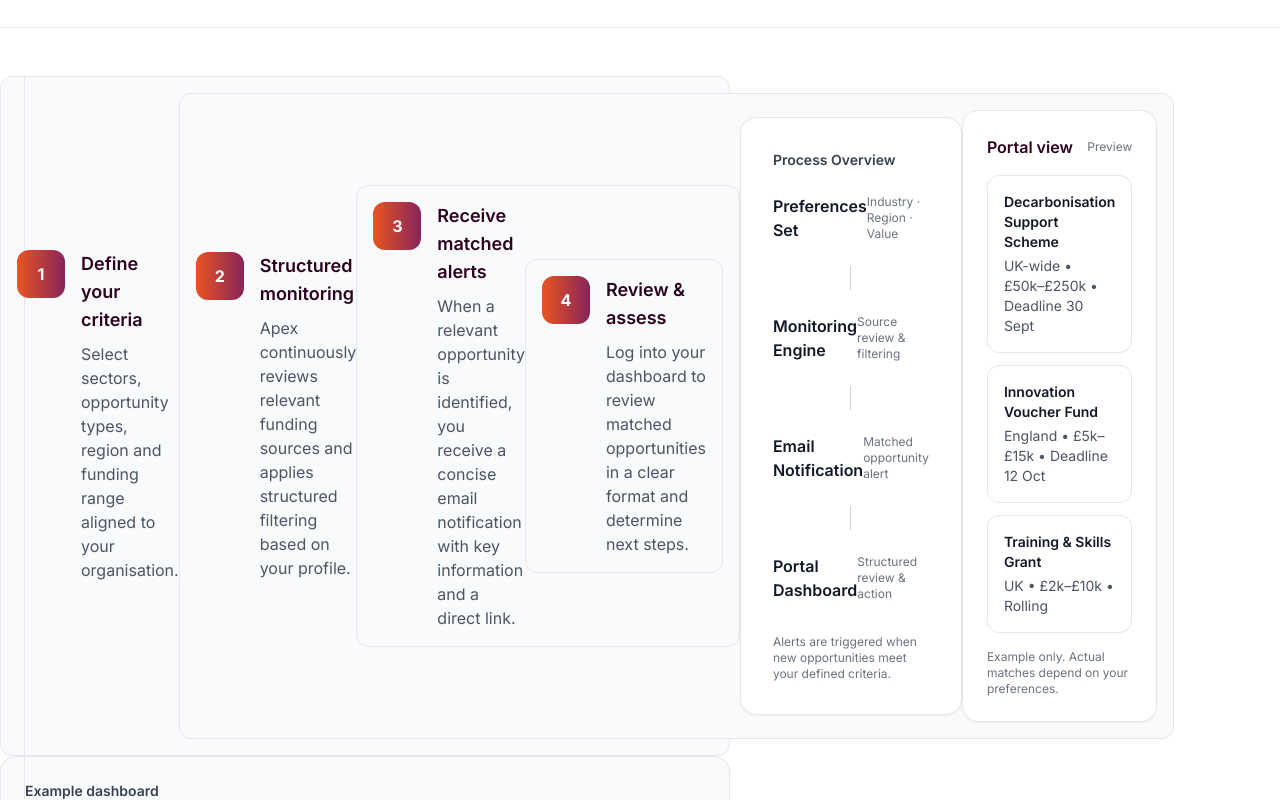
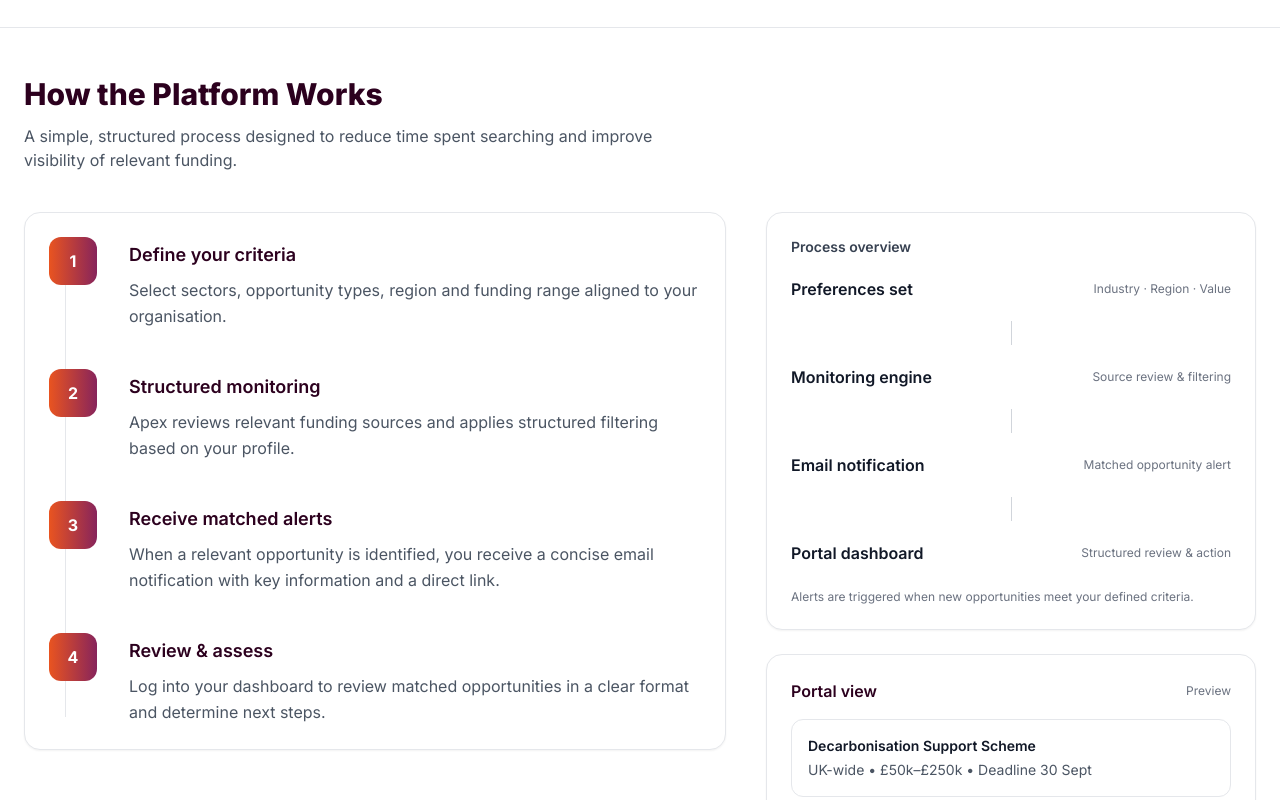
Before and after one commit to J-J-Day/apex-portal, a Next.js app: page /landing in a window 1280 px wide. Shown: the part 1200-2000 px from the top of the page. Built offline with nearby package versions, Linux system fonts and the light colour scheme.

Commit message:
Update page.tsx

```diff
--- a/app/landing/page.tsx
+++ b/app/landing/page.tsx
@@ -18,9 +18,15 @@ export default function LandingPage() {
           </Link>
 
           <div className="hidden md:flex items-center gap-6 text-sm text-gray-700">
-      <a href="#how-it-works" className="hover:text-gray-900">How it works</a>
-      <a href="#example" className="hover:text-gray-900">Example</a>
-      <a href="#access" className="hover:text-gray-900">Access</a>
+            <a href="#how-it-works" className="hover:text-gray-900">
+              How it works
+            </a>
+            <a href="#example" className="hover:text-gray-900">
+              Example
+            </a>
+            <a href="#access" className="hover:text-gray-900">
+              Access
+            </a>
           </div>
 
           <div className="flex items-center gap-3">
@@ -92,8 +98,11 @@ export default function LandingPage() {
               </div>
             </div>
 
-            {/* Example card (calm + structured) */}
-            <div id="example" className="bg-gray-50 border border-gray-200 rounded-2xl p-6 shadow-sm">
+            {/* Example card */}
+            <div
+              id="example"
+              className="bg-gray-50 border border-gray-200 rounded-2xl p-6 shadow-sm"
+            >
               <div className="flex items-start justify-between gap-4">
                 <div>
                   <div className="text-sm font-semibold text-gray-700">Example opportunity</div>
@@ -121,10 +130,8 @@ export default function LandingPage() {
                 upgrades. Requirements and eligibility vary by scheme and region.
               </div>
 
-              <div className="mt-5">
-                <div className="text-xs text-gray-500">
+              <div className="mt-5 text-xs text-gray-500">
                 Example only. Actual matches are based on your preferences.
-                </div>
               </div>
             </div>
           </div>
@@ -132,7 +139,7 @@ export default function LandingPage() {
       </section>
 
       {/* Section: What Apex does */}
-      <section id="access" className="bg-white border-t border-gray-200">
+      <section className="bg-white border-t border-gray-200">
         <div className="container mx-auto px-6 py-12">
           <div className="max-w-4xl">
             <h2 className="text-2xl md:text-3xl font-extrabold dark-purple-text">
@@ -170,104 +177,67 @@ export default function LandingPage() {
 
       {/* Section: How it works */}
       <section id="how-it-works" className="bg-white border-t border-gray-200">
-<div className="mt-12 grid gap-10 lg:grid-cols-12 items-start">
-  {/* LEFT: Timeline */}
-  <div className="lg:col-span-7 relative">
-    {/* Vertical line */}
-    <div className="absolute left-6 top-0 bottom-0 w-px bg-gray-200 hidden md:block" />
-
-    <div className="space-y-12">
-      {/* Step 1 */}
-    <div className="bg-gray-50 border border-gray-200 rounded-xl p-4 flex items-center justify-between">
-      <div className="relative md:pl-16">
-        <div className="absolute left-0 w-12 h-12 flex items-center justify-center rounded-xl text-white font-bold main-gradient-bg">
-          1
-        </div>
-        <h3 className="text-lg font-semibold dark-purple-text">Define your criteria</h3>
-        <p className="text-gray-600 mt-2 max-w-xl">
-          Select sectors, opportunity types, region and funding range aligned to your organisation.
+        <div className="container mx-auto px-6 py-12">
+          <div className="max-w-4xl">
+            <h2 className="text-2xl md:text-3xl font-extrabold dark-purple-text">
+              How the Platform Works
+            </h2>
+            <p className="text-gray-600 mt-3 max-w-2xl">
+              A simple, structured process designed to reduce time spent searching and improve
+              visibility of relevant funding.
             </p>
           </div>
 
-      {/* Step 2 */}
-    <div className="bg-gray-50 border border-gray-200 rounded-xl p-4 flex items-center justify-between">
-      <div className="relative md:pl-16">
-        <div className="absolute left-0 w-12 h-12 flex items-center justify-center rounded-xl text-white font-bold main-gradient-bg">
-          2
-        </div>
-        <h3 className="text-lg font-semibold dark-purple-text">Structured monitoring</h3>
-        <p className="text-gray-600 mt-2 max-w-xl">
-          Apex continuously reviews relevant funding sources and applies structured filtering based on your profile.
-        </p>
-      </div>
+          {/* Two-column layout: timeline + visual */}
+          <div className="mt-10 grid gap-10 lg:grid-cols-12 items-start">
+            {/* LEFT: Timeline */}
+            <div className="lg:col-span-7">
+              <div className="relative bg-white border border-gray-200 rounded-2xl p-6 shadow-sm">
+                {/* Vertical line */}
+                <div className="absolute left-10 top-8 bottom-8 w-px bg-gray-200 hidden sm:block" />
 
-      {/* Step 3 */}
-    <div className="bg-gray-50 border border-gray-200 rounded-xl p-4 flex items-center justify-between">
-      <div className="relative md:pl-16">
-        <div className="absolute left-0 w-12 h-12 flex items-center justify-center rounded-xl text-white font-bold main-gradient-bg">
-          3
-        </div>
-        <h3 className="text-lg font-semibold dark-purple-text">Receive matched alerts</h3>
-        <p className="text-gray-600 mt-2 max-w-xl">
-          When a relevant opportunity is identified, you receive a concise email notification with key information and a direct link.
-        </p>
-      </div>
-
-      {/* Step 4 */}
-    <div className="bg-gray-50 border border-gray-200 rounded-xl p-4 flex items-center justify-between">
-      <div className="relative md:pl-16">
-        <div className="absolute left-0 w-12 h-12 flex items-center justify-center rounded-xl text-white font-bold main-gradient-bg">
-          4
-        </div>
-        <h3 className="text-lg font-semibold dark-purple-text">Review & assess</h3>
-        <p className="text-gray-600 mt-2 max-w-xl">
-          Log into your dashboard to review matched opportunities in a clear format and determine next steps.
-        </p>
+                <div className="space-y-10">
+                  <TimelineStep
+                    step="1"
+                    title="Define your criteria"
+                    text="Select sectors, opportunity types, region and funding range aligned to your organisation."
+                  />
+                  <TimelineStep
+                    step="2"
+                    title="Structured monitoring"
+                    text="Apex reviews relevant funding sources and applies structured filtering based on your profile."
+                  />
+                  <TimelineStep
+                    step="3"
+                    title="Receive matched alerts"
+                    text="When a relevant opportunity is identified, you receive a concise email notification with key information and a direct link."
+                  />
+                  <TimelineStep
+                    step="4"
+                    title="Review & assess"
+                    text="Log into your dashboard to review matched opportunities in a clear format and determine next steps."
+                  />
                 </div>
               </div>
             </div>
 
- {/* RIGHT: Process Flow Diagram */}
-<div className="bg-white border border-gray-200 rounded-2xl p-8 shadow-sm">
-  <div className="text-sm font-semibold text-gray-700 mb-6">
-    Process Overview
+            {/* RIGHT: Visual panel */}
+            <div className="lg:col-span-5 space-y-6">
+              {/* Process overview */}
+              <div className="bg-white border border-gray-200 rounded-2xl p-6 shadow-sm">
+                <div className="text-sm font-semibold text-gray-700">Process overview</div>
+
+                <div className="mt-5 space-y-5">
+                  <FlowRow left="Preferences set" right="Industry · Region · Value" />
+                  <Arrow />
+                  <FlowRow left="Monitoring engine" right="Source review & filtering" />
+                  <Arrow />
+                  <FlowRow left="Email notification" right="Matched opportunity alert" />
+                  <Arrow />
+                  <FlowRow left="Portal dashboard" right="Structured review & action" />
                 </div>
 
-  <div className="space-y-6">
-
-    {/* Step A */}
-    <div className="flex items-center justify-between">
-      <div className="font-semibold text-gray-900">Preferences Set</div>
-      <span className="text-xs text-gray-500">Industry · Region · Value</span>
-    </div>
-
-    <Arrow />
-
-    {/* Step B */}
-    <div className="flex items-center justify-between">
-      <div className="font-semibold text-gray-900">Monitoring Engine</div>
-      <span className="text-xs text-gray-500">Source review & filtering</span>
-    </div>
-
-    <Arrow />
-
-    {/* Step C */}
-    <div className="flex items-center justify-between">
-      <div className="font-semibold text-gray-900">Email Notification</div>
-      <span className="text-xs text-gray-500">Matched opportunity alert</span>
-    </div>
-
-    <Arrow />
-
-    {/* Step D */}
-    <div className="flex items-center justify-between">
-      <div className="font-semibold text-gray-900">Portal Dashboard</div>
-      <span className="text-xs text-gray-500">Structured review & action</span>
-    </div>
-
-  </div>
-
-  <div className="mt-8 text-xs text-gray-500">
+                <div className="mt-6 text-xs text-gray-500">
                   Alerts are triggered when new opportunities meet your defined criteria.
                 </div>
               </div>
@@ -281,11 +251,20 @@ export default function LandingPage() {
 
                 <div className="mt-4 space-y-3">
                   {[
-            { title: "Decarbonisation Support Scheme", meta: "UK-wide • £50k–£250k • Deadline 30 Sept" },
-            { title: "Innovation Voucher Fund", meta: "England • £5k–£15k • Deadline 12 Oct" },
+                    {
+                      title: "Decarbonisation Support Scheme",
+                      meta: "UK-wide • £50k–£250k • Deadline 30 Sept",
+                    },
+                    {
+                      title: "Innovation Voucher Fund",
+                      meta: "England • £5k–£15k • Deadline 12 Oct",
+                    },
                     { title: "Training & Skills Grant", meta: "UK • £2k–£10k • Rolling" },
                   ].map((x) => (
-            <div key={x.title} className="rounded-xl border border-gray-200 p-4 hover:bg-gray-50 transition">
+                    <div
+                      key={x.title}
+                      className="rounded-xl border border-gray-200 p-4 hover:bg-gray-50 transition"
+                    >
                       <div className="text-sm font-semibold text-gray-900">{x.title}</div>
                       <div className="text-sm text-gray-600 mt-1">{x.meta}</div>
                     </div>
@@ -295,28 +274,6 @@ export default function LandingPage() {
                 <div className="mt-4 text-xs text-gray-500">
                   Example only. Actual matches depend on your preferences.
                 </div>
-      </div>
-    </div>
-  </div>
-</div>
-
-      {/* RIGHT: Visual panel (fills the whitespace) */}
-      <div className="bg-gray-50 border border-gray-200 rounded-2xl p-6 shadow-sm">
-        <div className="text-sm font-semibold text-gray-700">
-          Example dashboard
-        </div>
-
-        <div className="mt-3 rounded-xl bg-white border border-gray-200 p-4">
-          <div className="h-44 rounded-lg bg-gray-100" />
-          <div className="mt-4 space-y-2">
-            <div className="h-3 w-3/4 bg-gray-100 rounded" />
-            <div className="h-3 w-2/3 bg-gray-100 rounded" />
-            <div className="h-3 w-1/2 bg-gray-100 rounded" />
-          </div>
-        </div>
-
-        <div className="mt-4 text-sm text-gray-600">
-          A clean summary view of matched opportunities, with key details and next actions.
               </div>
             </div>
           </div>
@@ -360,7 +317,7 @@ export default function LandingPage() {
       </section>
 
       {/* Section: Access */}
-      <section className="bg-white border-t border-gray-200">
+      <section id="access" className="bg-white border-t border-gray-200">
         <div className="container mx-auto px-6 py-12">
           <div className="max-w-4xl">
             <h2 className="text-2xl md:text-3xl font-extrabold dark-purple-text">
@@ -403,21 +360,32 @@ export default function LandingPage() {
                 GRANT SOLUTIONS
               </div>
               <div className="text-sm text-gray-600 mt-3 max-w-md leading-relaxed">
-          A structured platform to help UK businesses review relevant funding opportunities more efficiently.
+                A structured platform to help UK businesses review relevant funding opportunities
+                more efficiently.
               </div>
             </div>
 
             <div className="grid grid-cols-2 gap-x-10 gap-y-3 text-sm">
-        <a href="#how-it-works" className="text-gray-600 hover:text-gray-900">How it works</a>
-        <a href="#example" className="text-gray-600 hover:text-gray-900">Example</a>
-        <a href="#access" className="text-gray-600 hover:text-gray-900">Access</a>
-        <Link href="/login" className="text-gray-600 hover:text-gray-900">Login</Link>
+              <a href="#how-it-works" className="text-gray-600 hover:text-gray-900">
+                How it works
+              </a>
+              <a href="#example" className="text-gray-600 hover:text-gray-900">
+                Example
+              </a>
+              <a href="#access" className="text-gray-600 hover:text-gray-900">
+                Access
+              </a>
+              <Link href="/login" className="text-gray-600 hover:text-gray-900">
+                Login
+              </Link>
             </div>
           </div>
 
           <div className="mt-8 pt-6 border-t border-gray-200 flex flex-col md:flex-row md:items-center justify-between gap-3 text-xs text-gray-500">
             <div>© {new Date().getFullYear()} Apex Grant Solutions. All rights reserved.</div>
-      <div>Information shown is for demonstration purposes and may not reflect live opportunities.</div>
+            <div>
+              Information shown is for demonstration purposes and may not reflect live opportunities.
+            </div>
           </div>
         </div>
       </footer>
@@ -425,28 +393,13 @@ export default function LandingPage() {
   );
 }
 
+/* ---------- Components ---------- */
+
 function InfoBox({ label, value }: { label: string; value: string }) {
   return (
     <div className="bg-white border border-gray-200 rounded-xl p-4">
       <div className="text-xs text-gray-500 uppercase tracking-wider font-semibold">{label}</div>
       <div className="mt-1 text-base font-bold text-gray-900">{value}</div>
-    </div>
-  );
-}
-
-function StepCard({ step, title, text }: { step: string; title: string; text: string }) {
-  return (
-    <div className="bg-white border border-gray-200 rounded-2xl p-6 shadow-sm">
-      <div className="flex items-center gap-3">
-        <div
-          className="w-10 h-10 rounded-xl flex items-center justify-center text-white font-extrabold"
-          style={{ background: "linear-gradient(90deg, #F05A28, #7B1E5A)" }}
-        >
-          {step}
-        </div>
-        <div className="text-lg font-extrabold dark-purple-text">{title}</div>
-      </div>
-      <div className="mt-3 text-gray-700 leading-relaxed">{text}</div>
     </div>
   );
 }
@@ -467,6 +420,40 @@ function BulletCard({ title, bullets }: { title: string; bullets: string[] }) {
   );
 }
 
+function TimelineStep({
+  step,
+  title,
+  text,
+}: {
+  step: string;
+  title: string;
+  text: string;
+}) {
+  return (
+    <div className="relative pl-14 sm:pl-20">
+      <div className="absolute left-0 top-0">
+        <div className="w-12 h-12 flex items-center justify-center rounded-xl text-white font-bold main-gradient-bg">
+          {step}
+        </div>
+      </div>
+
+      <div className="pt-1">
+        <div className="text-lg font-semibold dark-purple-text">{title}</div>
+        <div className="mt-2 text-gray-600 leading-relaxed">{text}</div>
+      </div>
+    </div>
+  );
+}
+
+function FlowRow({ left, right }: { left: string; right: string }) {
+  return (
+    <div className="flex items-center justify-between gap-4">
+      <div className="font-semibold text-gray-900">{left}</div>
+      <div className="text-xs text-gray-500">{right}</div>
+    </div>
+  );
+}
+
 function Arrow() {
   return (
     <div className="flex justify-center">
```
Lines whose indentation alone changed are shown as unchanged.
